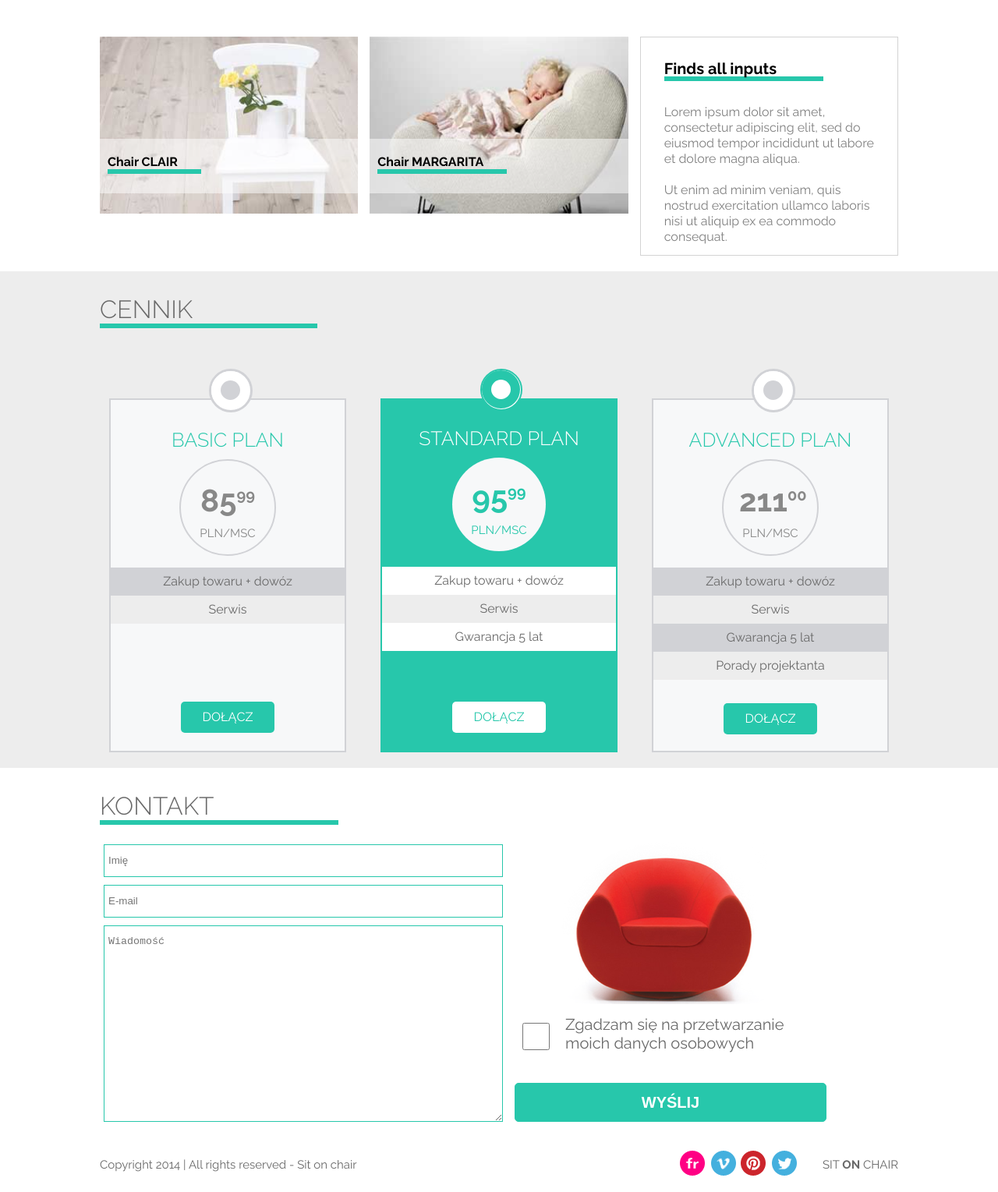
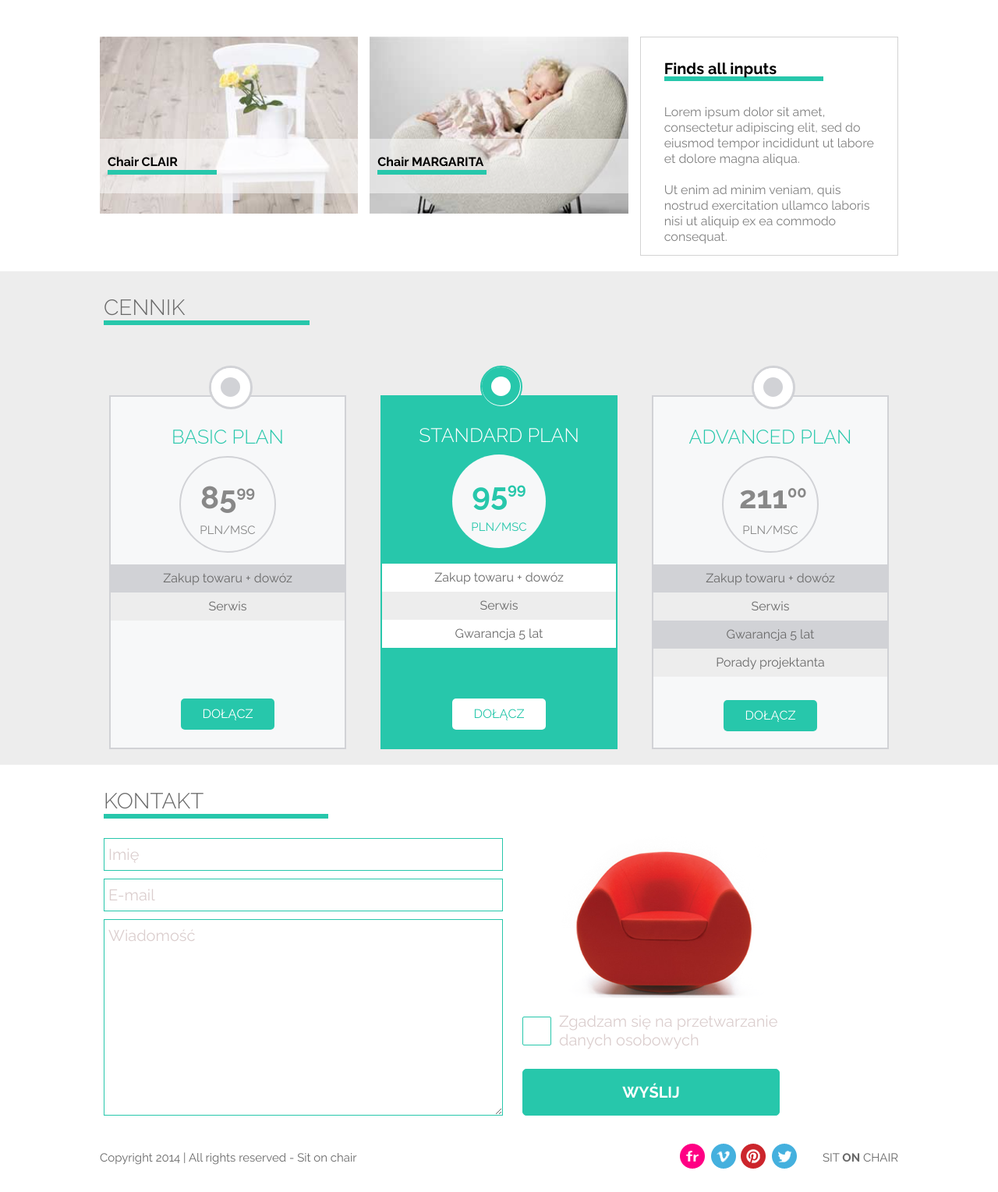
Before and after one commit to joanna-gabis/PSD-to-HTML-website, a plain HTML site: page index.html in a window 1280 px wide. Shown: the part 453-1982 px from the top of the page at 78% size. Drawn offline with Linux system fonts and the light colour scheme.

Commit message:
poprawiony warsztat

```diff
--- a/index.html
+++ b/index.html
@@ -20,10 +20,10 @@
                 <li><a href="#">galeria</a></li>
                 <li><a href="#" id="ofirmie">o firmie</a>
                     <div class="submenu">
-                        <ul>
-                            <li>Aktualności</li>
-                            <li>Nasz team</li>
-                            <li>Historia</li>
+                        <ul class="ulsubmenu">
+                            <li><a href="#">Aktualności</a></li>
+                            <li><a href="#">Nasz team</a></li>
+                            <li><a href="#">Historia</a></li>
                         </ul>
                     </div>
                 </li>
@@ -55,8 +55,8 @@
     <section>
     <div class="container">
         <div class="main">
-            <div><img src="images/box1_img.jpg" alt="white chair claire"><div class="item_name"><p>Chair CLAIR</p></div></div>
-           <div><img src="images/box2_img.jpg" alt="white armchair margarita"><div class="item_name"><p>Chair MARGARITA</p></div></div>
+            <div><img src="images/box1_img.jpg" alt="white chair claire"><h5 class="item_name"><p>Chair CLAIR</p></h5></div>
+           <div><img src="images/box2_img.jpg" alt="white armchair margarita"><h5 class="item_name"><p>Chair MARGARITA</p></h5></div>
             <div class="thirdpic">
                 <h4>Finds all inputs</h4>
                 <p>Lorem ipsum dolor sit amet, consectetur adipiscing elit, sed do eiusmod tempor incididunt ut labore et dolore magna aliqua. </p></br><p> Ut enim ad minim veniam, quis nostrud exercitation ullamco laboris nisi ut aliquip ex ea commodo consequat.</p>
@@ -157,9 +157,10 @@
             <div>
                 <img src="images/red_chair.png"> <br>
                 <form>
-                    <label>
-                        <input class="checkbox" type="checkbox" value="consent"><p class="consent"> Zgadzam się na przetwarzanie moich danych osobowych </p>
-                    </label><div class="checked"><img src="../images/form_ok.jpg"></div><br>
+                    <!--<label>-->
+                        <input class="checkbox" type="checkbox" value="consent" id="consent"><label for="consent"></label><p class="consent"> Zgadzam się na przetwarzanie <br> danych osobowych </p>
+                    <!--</label>-->
+
                     <input class="submit button" type="submit" value="Wyślij"/>
                 </form>
             </div>
@@ -176,10 +177,10 @@
             </div>
 
             <div class="socialmedia">
-                <img src="images/flickr.png">
-                <img src="images/vimeo.png">
-                <img src="images/pinterest.png">
-                <img src="images/twitter.png">
+                <a href="http://www.flickr.com"><img src="images/flickr.png"></a>
+                <a href="http://www.vimeo.com"><img src="images/vimeo.png"></a>
+                <a href="http://www.pinterest.com"><img src="images/pinterest.png"></a>
+                <a href="http://www.twitter.com"><img src="images/twitter.png"></a>
             </div>
 
             <div class="bottom_logo">
--- a/styles.css
+++ b/styles.css
@@ -5,10 +5,12 @@
 
 body {
     font-family: 'Raleway', sans-serif;
+    margin: 0 auto;
 }
 
 .container {
-    width: 80%;
+    max-width: 1024px;
+    width: 100%;
     margin: 0 auto;
 }
 
@@ -53,6 +55,13 @@ nav li {
     font-weight: 700;
 }
 
+#ofirmie {
+    display: inline-block;
+    width: 70px;
+    height: 50px;
+    border: transparent;
+}
+
 #ofirmie:hover + .submenu {
     display: block;
 }
@@ -64,7 +73,6 @@ nav li {
     top: 70px;
     right: 330px;
     z-index: 0;
-
 }
 
 .submenu::before {
@@ -77,6 +85,22 @@ nav li {
     right: 50px;
     transform: rotate(45deg);
     z-index: -1;
+}
+
+.submenu:hover {
+    display: block;
+}
+
+.ulsubmenu::before {
+    content: '';
+    position: absolute;
+    width: 100px;
+    height: 50px;
+    border-style: solid;
+    border-width: 0 10px 10px 10px;
+    border-color: transparent;
+    top: -20px;
+    left: 10px;
 }
 
 .submenu li {
@@ -192,12 +216,26 @@ header p {
     z-index: 1;
 }
 
+h5 {
+    font-size: 16px;
+}
+
 .item_name p {
-    border-bottom: 6px solid #27C7AB;
     display: inline-block;
     margin: 20px 30px 30px 10px;
     padding-right: 30px;
     font-weight: 700;
+}
+
+.item_name p::after {
+    content: '';
+    height: 6px;
+    width: 140px;
+    background-color: #27C7AB;
+    z-index: 1;
+    position: absolute;
+    top: 40px;
+    left: 10px;
 }
 
 .thirdpic {
@@ -239,12 +277,12 @@ h4 {
 }
 
 h2 {
+    border-bottom: 6px solid #27C7AB;
     padding: 0 160px 0 0;
     color: dimgrey;
     font-weight: 300;
-    font-size: 2rem;
-    border-bottom: 6px solid #27C7AB;
-    margin: 30px 0 20px 0;
+    font-size: 1.75rem;
+    margin: 30px 0 20px 5px;
     display: inline-block;
     text-transform: uppercase;
 }
@@ -418,6 +456,21 @@ input, textarea {
     margin: 5px;
     border: 0.5px solid #27C7AB;
     padding: 5px;
+    font-size: 20px;
+    font-family: 'Raleway', sans-serif;
+    color: #f7f8f9;
+}
+::placeholder { /* Chrome, Firefox, Opera, Safari 10.1+ */
+    color: #dbcece;
+    opacity: 1; /* Firefox */
+}
+
+:-ms-input-placeholder { /* Internet Explorer 10-11 */
+    color: #dbcece;
+}
+
+::-ms-input-placeholder { /* Microsoft Edge */
+    color: #edbcece;
 }
 
 /* right side */
@@ -426,48 +479,47 @@ input, textarea {
     padding-left: 70px;
 }
 
-.checkbox {
+input[type="checkbox"]{
+    display: none;
+}
+
+input[type="checkbox"] + label{
+    display: inline-block;
+    border-radius: 2px;
     width: 35px;
     height: 35px;
-    border: 0.5px solid #27C7AB;
-    margin: 20px;
-    float: left;
-    z-index: -1;
+    border: 0.5px #27C7AB solid;
+    margin: 20px 0 0 20px;
     position: relative;
 }
 
-.checked {
-    display: none;
-    width: 20px;
-    height: 20px;
-    position: relative;
-    bottom: 60px;
-    left: -50px;
+input[type="checkbox"]:checked + label {
+    background: url('images/form_ok.jpg') center center no-repeat;
+    background-size: cover;
 }
 
-
 .consent {
-    color: dimgrey;
+    color: #dbcece;
     font-size: 20px;
     width: 400px;
     padding: 10px;
+    display: inline-block;
 }
 
 .submit {
-    width: 400px;
-    height: 50px;
+    width: 330px;
+    height: 60px;
     background-color: #27C7AB;
     color: #FFF;
     font-weight: 700;
     font-size: 20px;
     border-radius: 5px;
     text-transform: uppercase;
-    margin: 10px;
+    margin: 15px 0 0 20px;
 }
 
 .button:active {
     box-shadow: 0 0 8px 2px #888888;
-
 }
 
 footer {
```
